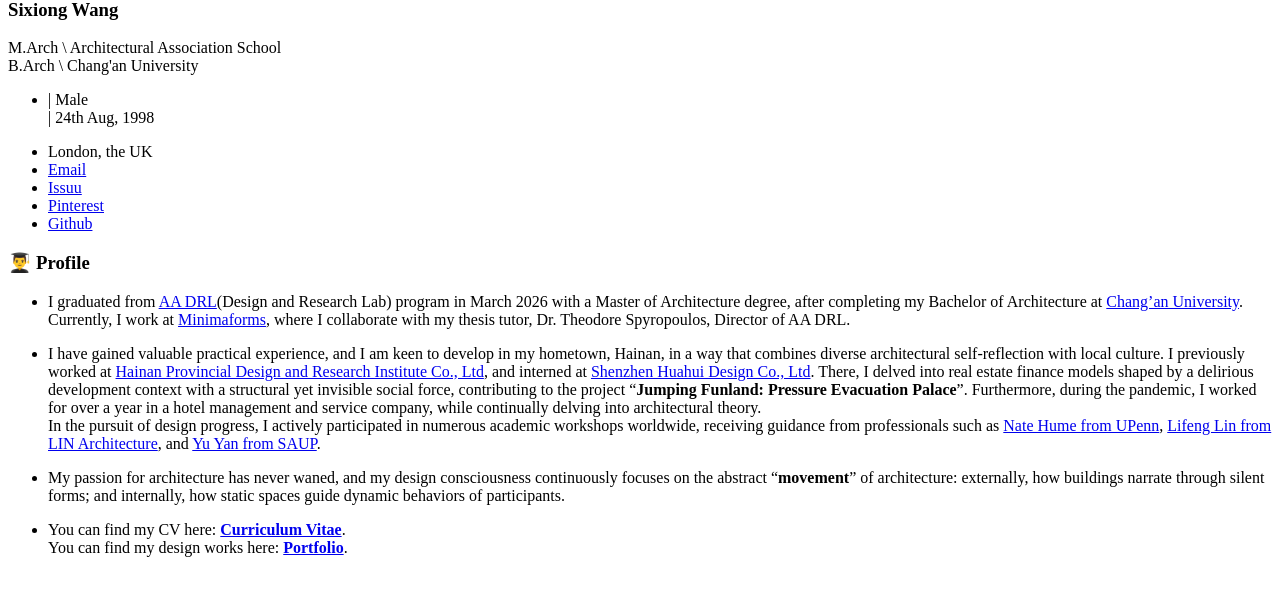
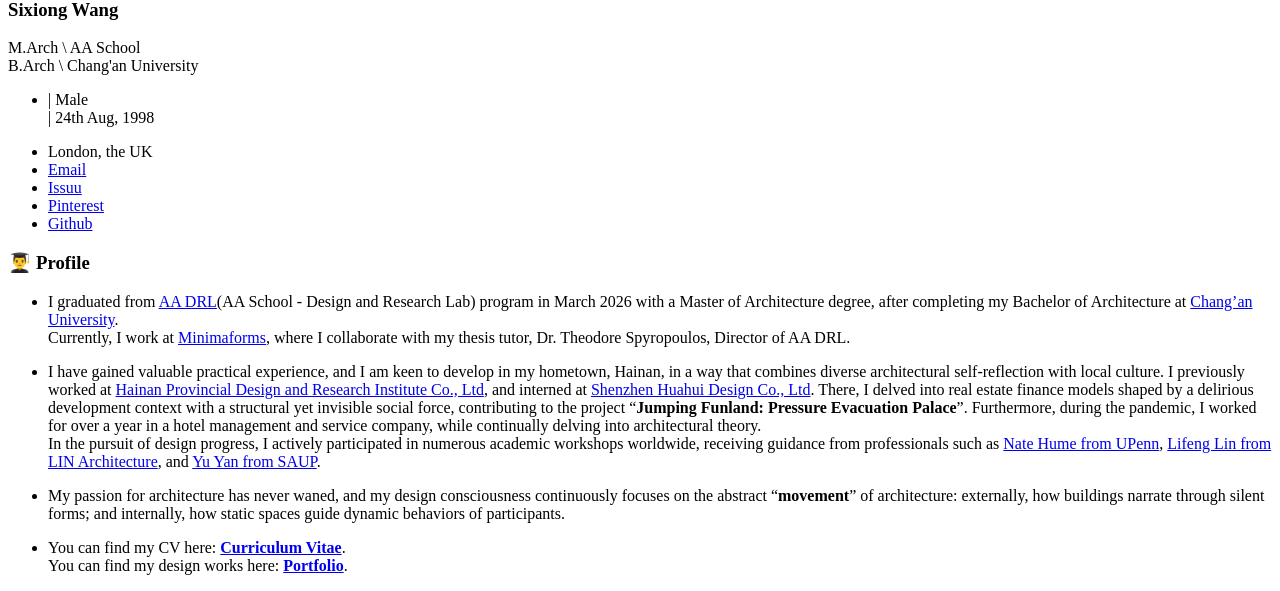
Before and after one commit to sixiong-wang/academic-page, a Jekyll site: the page built from _pages/includes/intro.md, in a window 1280 px wide. Shown: the part 508-1099 px from the top of the page. Built offline with Jekyll 4.4.1, drawn with Linux system fonts in a browser that asks for light colours; our own code applies the rules of GitHub Pages for plain Markdown files; comment, search, counter and statistics services are not loaded.

Commit message:
简单更改左侧学校名

```diff
--- a/_config.yml
+++ b/_config.yml
@@ -28,13 +28,13 @@
 author:
   name             : "Sixiong Wang"
   avatar           : "images/SixiongWangProfileImage.png"
-  bio              : "M.Arch \\ Architectural Association School <br>
+  bio              : "M.Arch \\ AA School <br>
                       B.Arch \\ Chang'an University"
   location         : "London, the UK"
   employer         :
   pubmed           : # "https://www.ncbi.nlm.nih.gov/pubmed/?term=john+snow"
   googlescholar    : # "http://yourfullgooglescholarurl.com"
-  email            : "sixiong.wang@chd.edu.cn"
+  email            : "sixiong.wang@aaschool.ac.uk"
   researchgate     :  # example: "https://www.researchgate.net/profile/yourprofile"
   uri              :
   issuu            : "sixiong.wang"
--- a/_pages/includes/intro.md
+++ b/_pages/includes/intro.md
@@ -1,5 +1,5 @@
 # 👨‍🎓 Profile
-- I graduated from [AA DRL](https://drl.aaschool.ac.uk/)(Design and Research Lab) program in March 2026 with a Master of Architecture degree, after completing my Bachelor of Architecture at [Chang'an University](https://jzx.chd.edu.cn/).
+- I graduated from [AA DRL](https://drl.aaschool.ac.uk/)(AA School - Design and Research Lab) program in March 2026 with a Master of Architecture degree, after completing my Bachelor of Architecture at [Chang'an University](https://jzx.chd.edu.cn/).
 <br>Currently, I work at [Minimaforms](https://minimaforms.com/), where I collaborate with my thesis tutor, Dr. Theodore Spyropoulos, Director of AA DRL.
 
 - I have gained valuable practical experience, and I am keen to develop in my hometown, Hainan, in a way that combines diverse architectural self-reflection with local culture. I previously worked at [Hainan Provincial Design and Research Institute Co., Ltd](https://www.hniad.com/html/index.html), and interned at [Shenzhen Huahui Design Co., Ltd](http://www.hhd-sz.com/). There, I delved into real estate finance models shaped by a delirious development context with a structural yet invisible social force, contributing to the project "**Jumping Funland: Pressure Evacuation Palace**". Furthermore, during the pandemic, I worked for over a year in a hotel management and service company, while continually delving into architectural theory.
```
